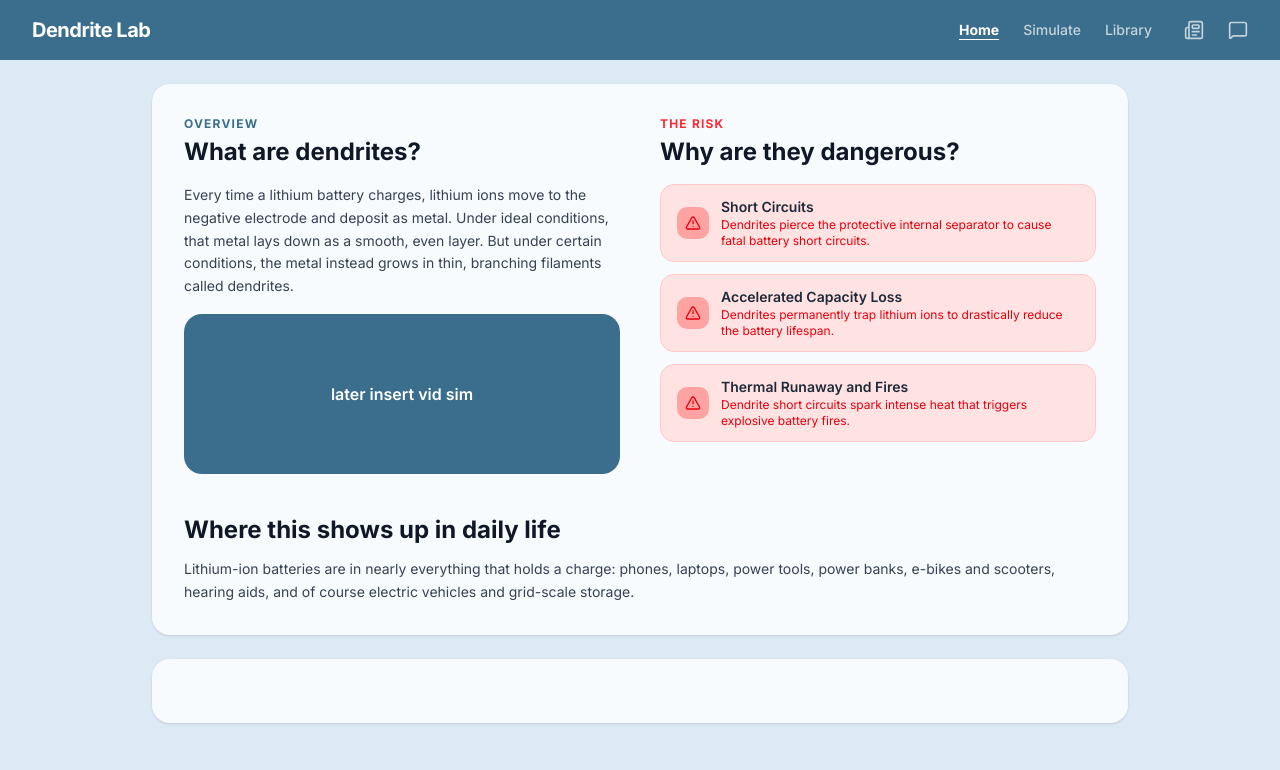
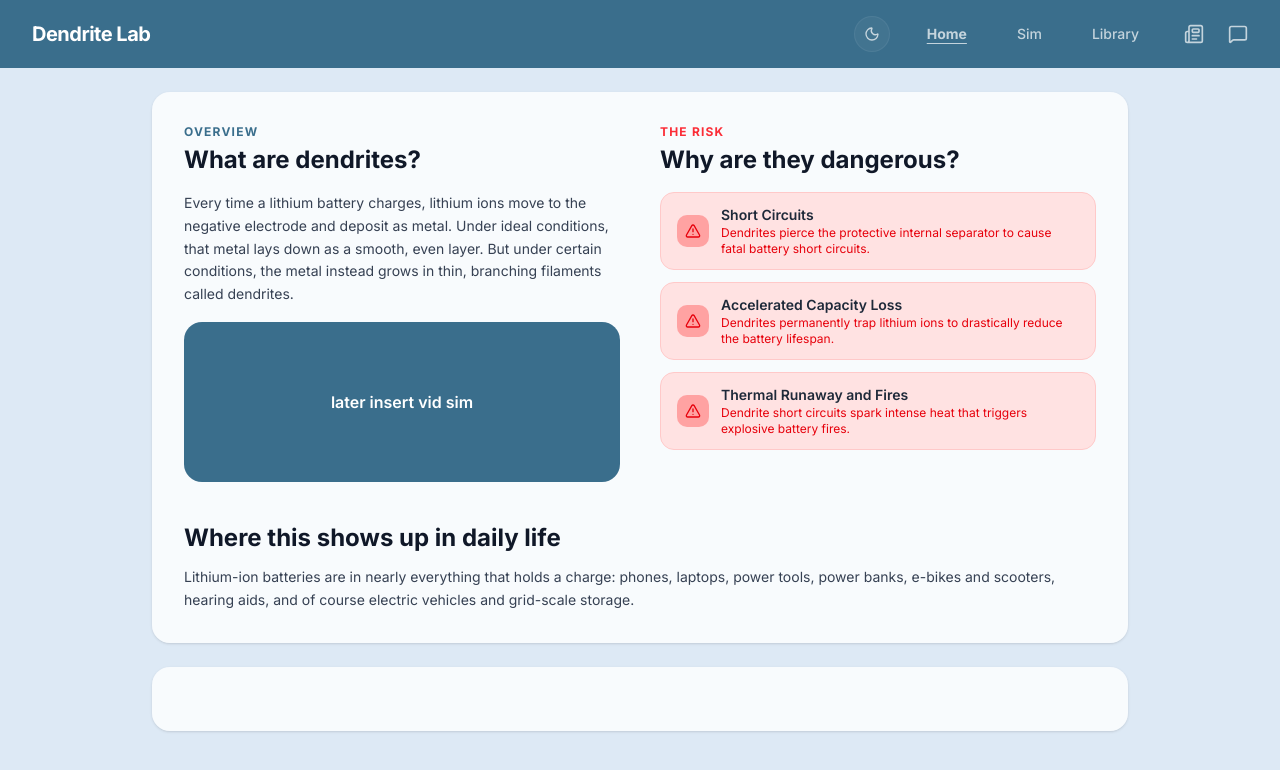
Before and after one commit to Rice-Material-Science-Lab/lithium-website, a Next.js app: page / in a window 1280 px wide. Shown: the top 770 px of the page. Built offline with nearby package versions, Linux system fonts and the light colour scheme.

Commit message:
Add theme toggle and make buttons Shadcn components

```diff
--- a/app/page.tsx
+++ b/app/page.tsx
@@ -14,6 +14,7 @@ import { ThemeToggle } from "@/components/theme-provider"
 import { Card } from "@/components/ui/card"
 import { Alert, AlertDescription, AlertTitle } from "@/components/ui/alert"
 import { TriangleAlert, Newspaper, MessageSquare } from "lucide-react"
+import { Button } from "@/components/ui/button"
 
 function RiskCard({ text1, text2 }: { text1:string, text2: string }) {
   return (
@@ -53,9 +54,10 @@ export default function Page() {
     <nav className="bg-[#3a6e8c] text-white px-8 py-4 flex items-center justify-between">
       <span className="text-xl font-bold tracking-tight">Dendrite Lab</span>
       <div className="flex items-center gap-6 text-sm font-medium">
-        <button className="font-bold underline underline-offset-4">Home</button>
-        <button className="text-white/70 hover:text-white" onClick={() => router.push("/sim")}>Simulate</button>
-        <button className="text-white/70 hover:text-white">Library</button>
+        <ThemeToggle className="text-white/70 hover:text-white" />
+        <Button variant="link" className="text-white/70 hover:text-white font-bold underline underline-offset-4">Home</Button>
+        <Button variant="link" className="text-white/70 hover:text-white" onClick={() => router.push("/sim")}>Sim</Button>
+        <Button variant="link" className="text-white/70 hover:text-white">Library</Button>
         <Newspaper className="w-5 h-5 text-white/70 ml-2" />
         <MessageSquare className="w-5 h-5 text-white/70" />
       </div>
--- a/components/theme-provider.tsx
+++ b/components/theme-provider.tsx
@@ -72,14 +72,14 @@ function ThemeHotkey() {
 
 export { ThemeProvider }
 
-export function ThemeToggle() {
+export function ThemeToggle({ className }: { className?: string }) {
   const { resolvedTheme, setTheme } = useTheme()
 
   return (
     <Button
       variant="outline"
       size="icon"
-      className="text-foreground"
+      className={"text-foreground " + className}
       onClick={() => setTheme(resolvedTheme === "dark" ? "light" : "dark")}
     >
       <Sun className="h-[1.2rem] w-[1.2rem] scale-100 rotate-0 transition-all dark:scale-0 dark:-rotate-90" />
```
